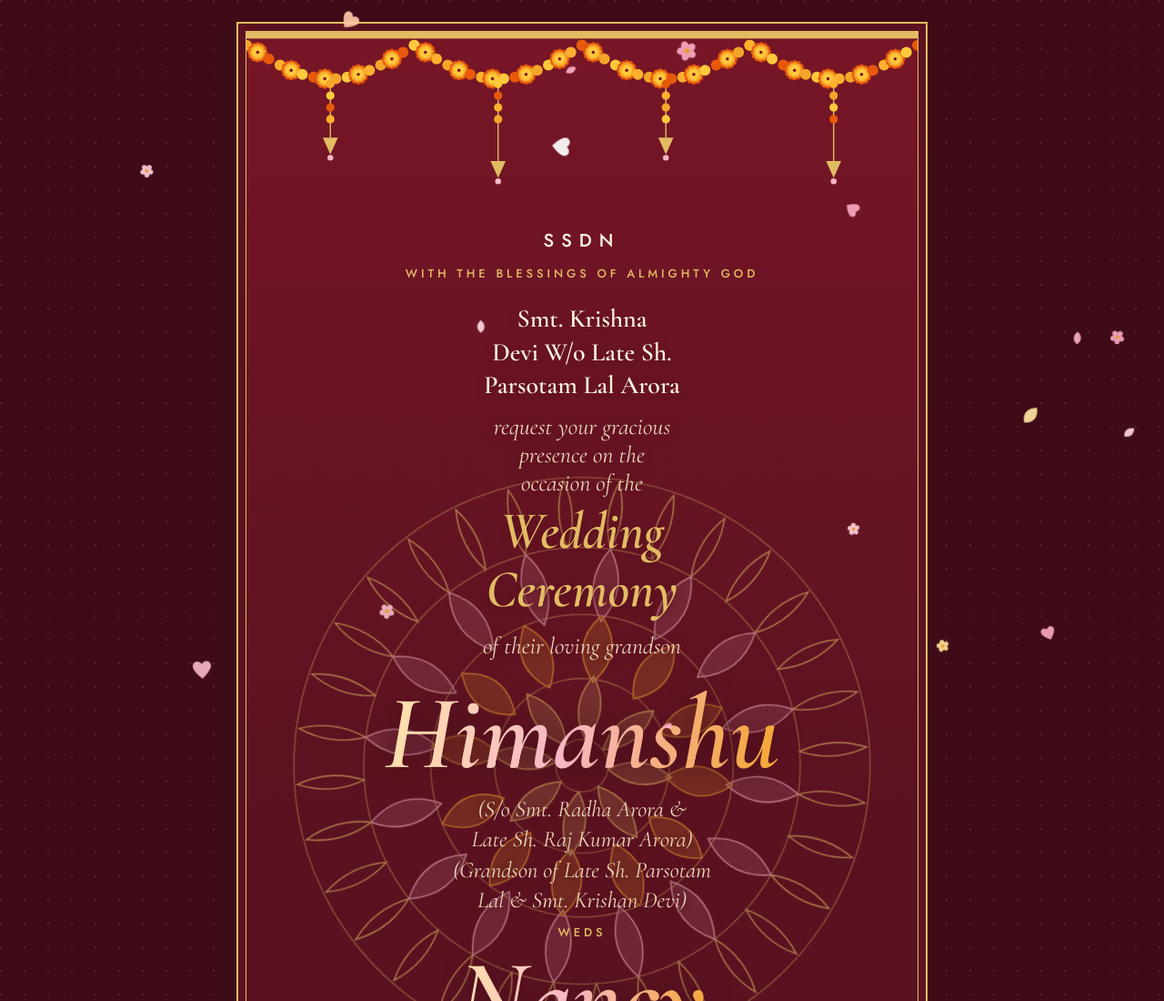
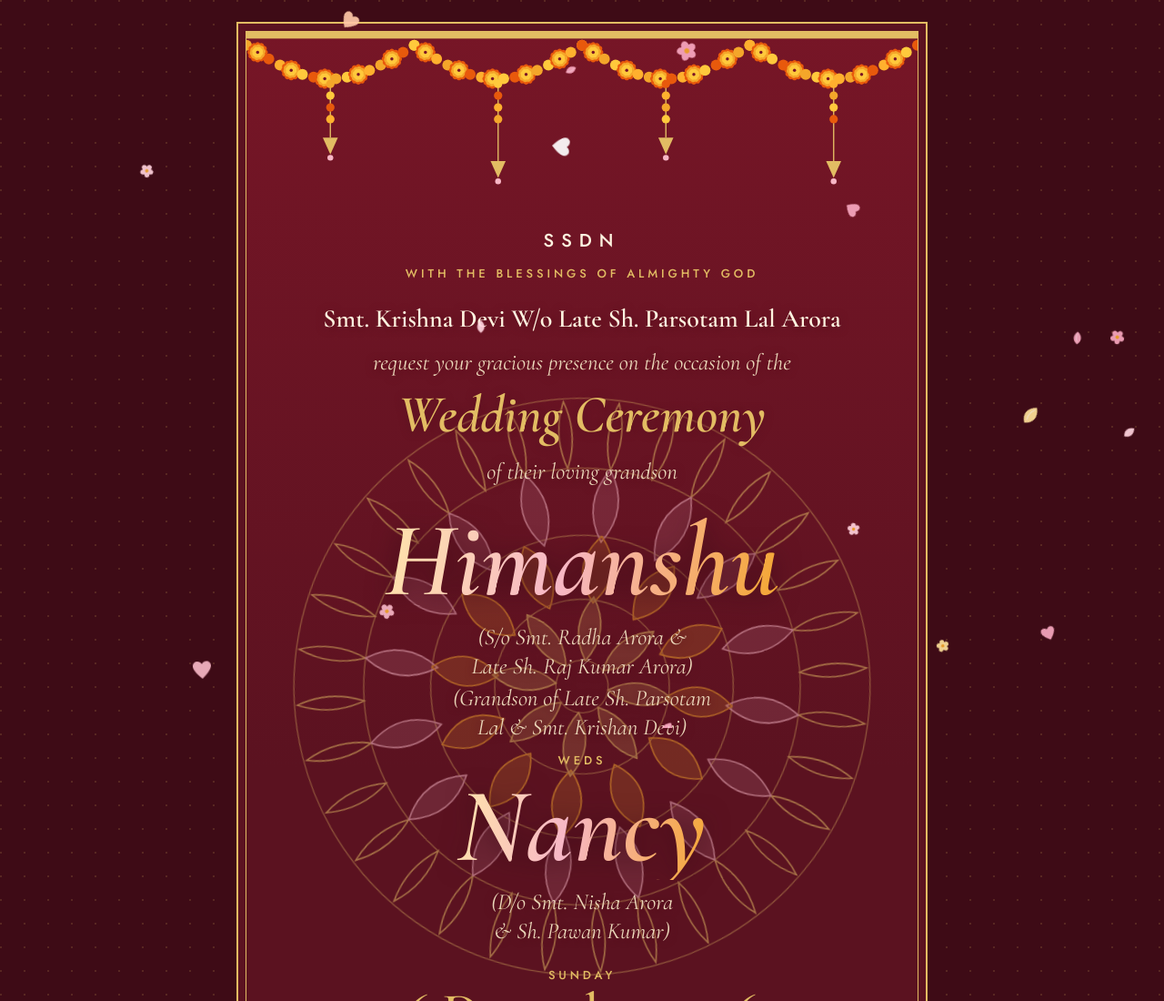
Before and after one commit to pgprateekgarg2/himanshu-nancy-wedding-invite, a plain HTML site: page index.html in a window 1280 px wide. Shown: the top 1100 px of the page at 91% size. Drawn offline with nearby package versions, Linux system fonts and the light colour scheme.

Commit message:
Refactor host styles for improved layout and readability

```diff
--- a/index.html
+++ b/index.html
@@ -99,9 +99,9 @@ h1, h2, h3, p { text-wrap: balance; }
 .kin { display: flex; flex-direction: column; gap: 2px; margin-top: 8px; align-items: center; }
 .kin-line { margin: 0; font-style: italic; font-size: clamp(19px, 4.4vw, 25px); line-height: 1.3; color: var(--ivory-soft); max-width: 36ch; text-shadow: 0 1px 8px var(--maroon); }
 .lead { margin: 0; font-size: clamp(22px, 4.6vw, 28px); line-height: 1.4; max-width: 30ch; text-shadow: 0 1px 10px var(--maroon); }
-.host { display: flex; flex-direction: column; align-items: center; gap: 4px; max-width: 34ch; text-shadow: 0 1px 10px var(--maroon); }
-.host-line { margin: 0; font-size: clamp(22px, 5vw, 28px); font-weight: 600; line-height: 1.3; }
-.host-req { margin: 8px 0 0; font-style: italic; font-size: clamp(20px, 4.6vw, 26px); color: var(--ivory-soft); }
+.host { display: flex; flex-direction: column; align-items: center; gap: 6px; width: 100%; max-width: 600px; text-shadow: 0 1px 10px var(--maroon); }
+.host-line { margin: 0; font-size: clamp(19px, 4.6vw, 28px); font-weight: 600; line-height: 1.35; max-width: none; text-wrap: balance; }
+.host-req { margin: 6px 0 0; font-style: italic; font-size: clamp(18px, 4.2vw, 25px); line-height: 1.35; color: var(--ivory-soft); max-width: none; }
 .host-title { margin: 2px 0; font-style: italic; font-weight: 600; font-size: clamp(38px, 9vw, 58px); line-height: 1.1; color: var(--gold); }
 .date { margin: 0; font-weight: 600; font-size: clamp(38px, 9vw, 58px); line-height: 1.1; color: var(--gold); }
 .until { width: 100%; display: flex; flex-direction: column; align-items: center; gap: 12px; }
```
